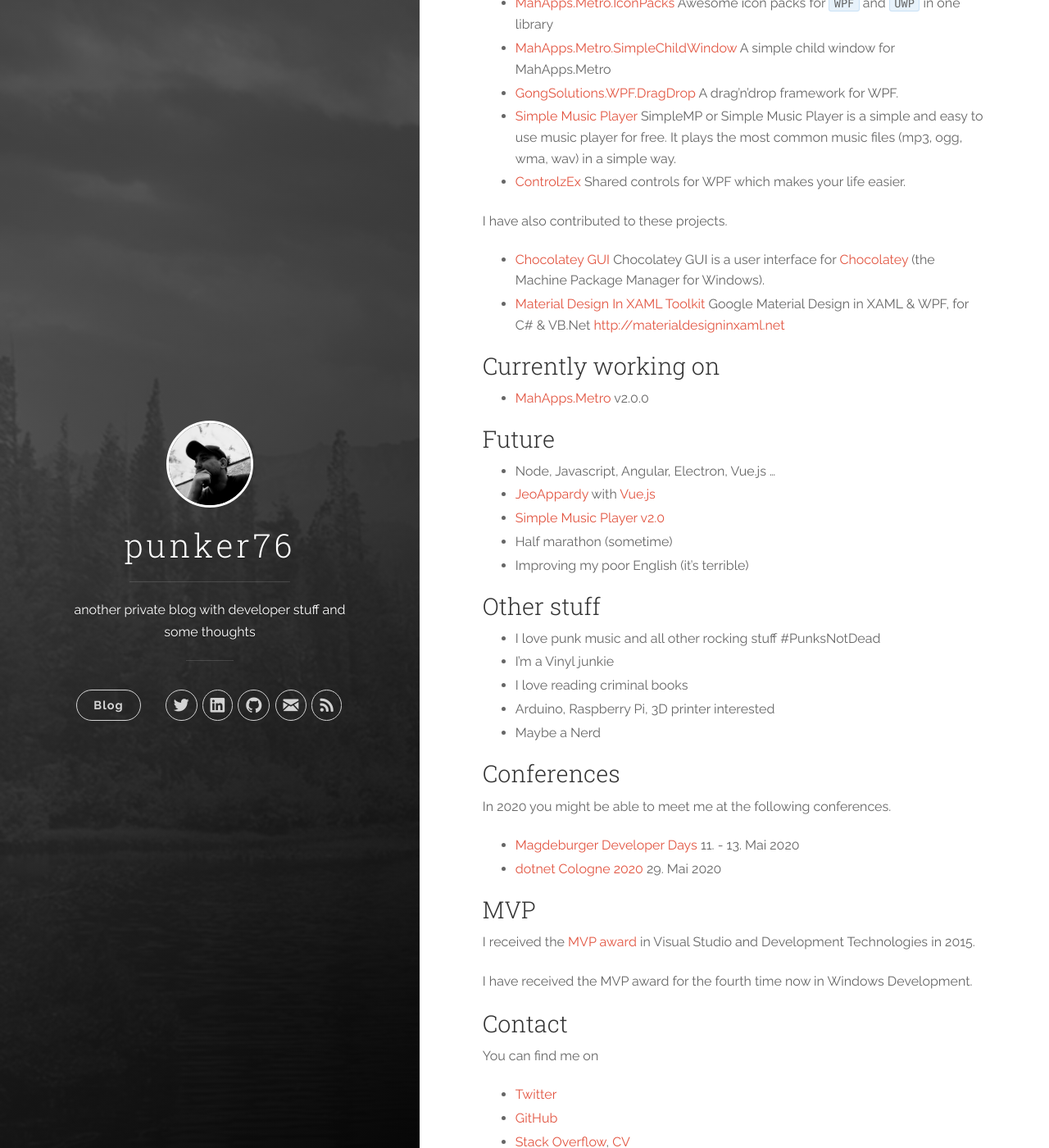
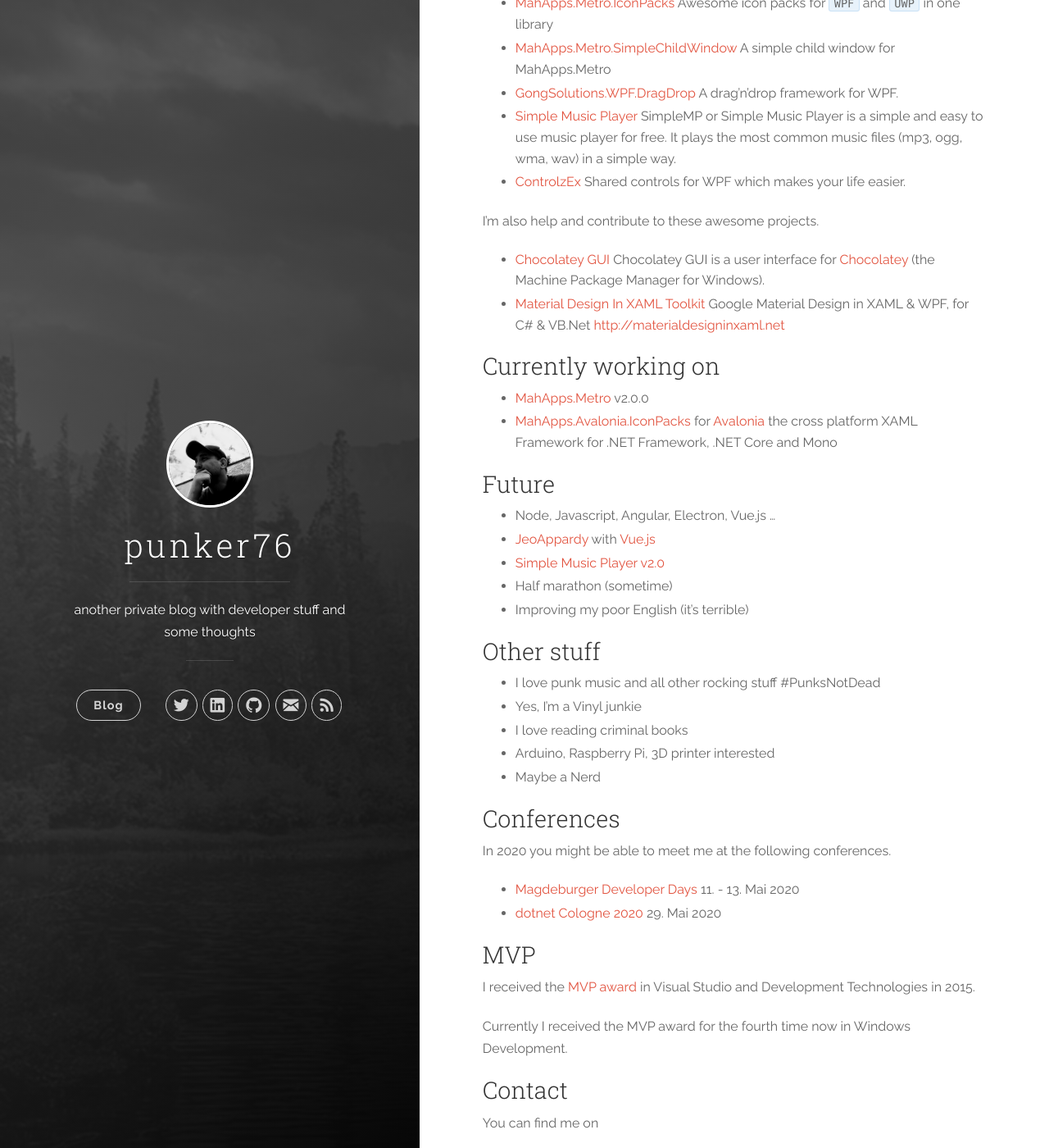
Before and after one commit to punker76/jekyll.jkarger.de, a Jekyll site: the page built from now.md, in a window 1280 px wide and 1400 px high, scrolled down 779 px. Shown: the whole window at 82% size. Built offline with Jekyll 4.4.1, drawn with Linux system fonts in a browser that asks for light colours; some of the changed text lies outside the part shown.

Commit message:
Update now.md

```diff
--- a/now.md
+++ b/now.md
@@ -31,7 +31,7 @@
 - [Simple Music Player](https://github.com/punker76/simple-music-player) SimpleMP or Simple Music Player is a simple and easy to use music player for free. It plays the most common music files (mp3, ogg, wma, wav) in a simple way.
 - [ControlzEx](https://github.com/ControlzEx) Shared controls for WPF which makes your life easier.
 
-I have also contributed to these projects.
+I'm also help and contribute to these awesome projects.
 
 - [Chocolatey GUI](https://github.com/chocolatey/ChocolateyGUI) Chocolatey GUI is a user interface for [Chocolatey](https://chocolatey.org/) (the Machine Package Manager for Windows).
 - [Material Design In XAML Toolkit](https://github.com/ButchersBoy/MaterialDesignInXamlToolkit) Google Material Design in XAML & WPF, for C# & VB.Net [http://materialdesigninxaml.net](http://materialdesigninxaml.net/)
@@ -39,6 +39,7 @@
 ### Currently working on
 
 - [MahApps.Metro](https://github.com/MahApps/MahApps.Metro) v2.0.0
+- [MahApps.Avalonia.IconPacks](https://github.com/MahApps/MahApps.Metro.IconPacks) for [Avalonia](https://avaloniaui.net/) the cross platform XAML Framework for .NET Framework, .NET Core and Mono
 
 ### Future
 
@@ -51,7 +52,7 @@
 ### Other stuff
 
 - I love punk music and all other rocking stuff #PunksNotDead
-- I'm a Vinyl junkie
+- Yes, I'm a Vinyl junkie
 - I love reading criminal books
 - Arduino, Raspberry Pi, 3D printer interested
 - Maybe a Nerd
@@ -67,7 +68,7 @@
 
 I received the [MVP award](https://mvp.microsoft.com/de-de/PublicProfile/5001905) in Visual Studio and Development Technologies in 2015.
 
-I have received the MVP award for the fourth time now in Windows Development.
+Currently I received the MVP award for the fourth time now in Windows Development.
 
 ### Contact
 
```
Also changed, not shown: other parts of now.md (+1 -1 lines).
